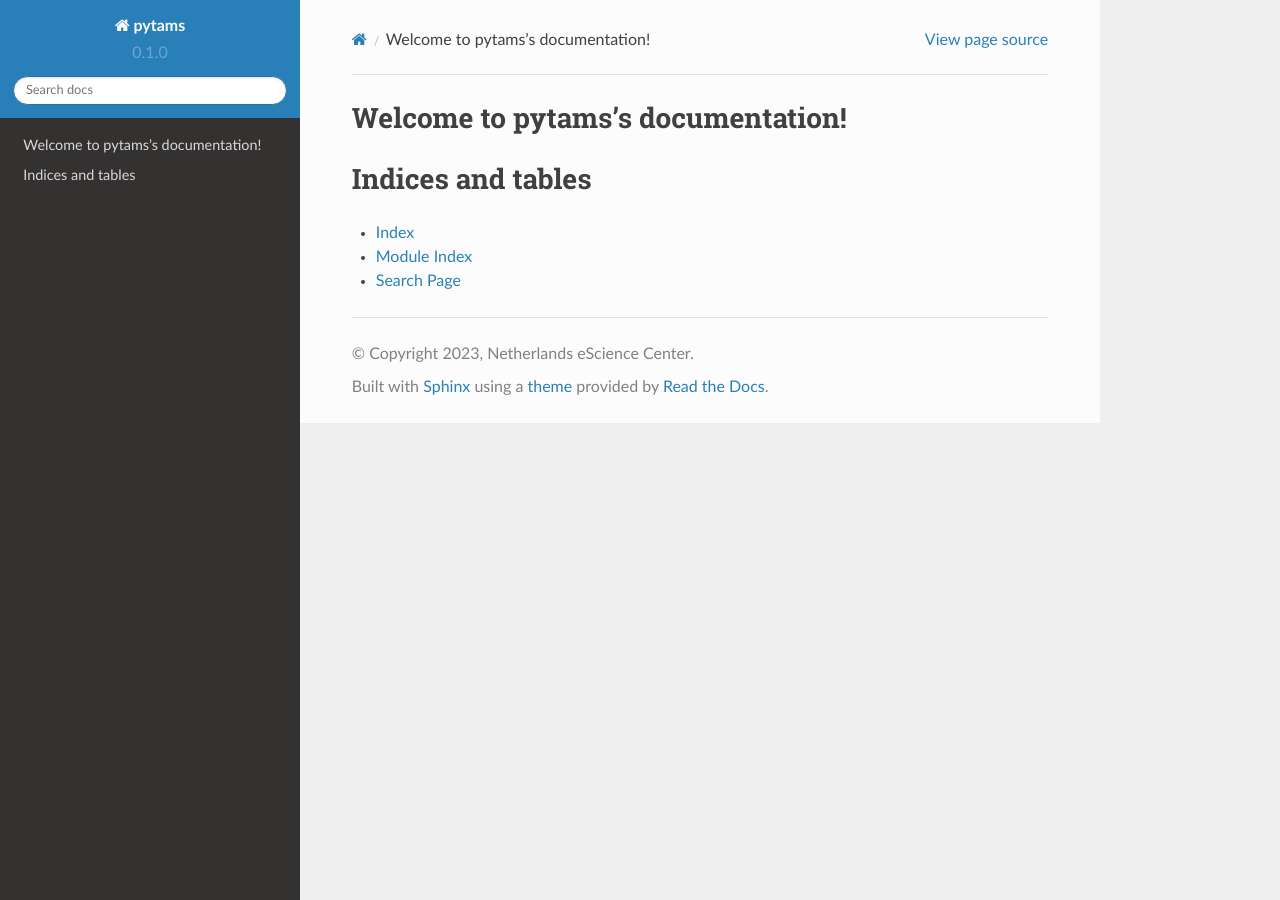
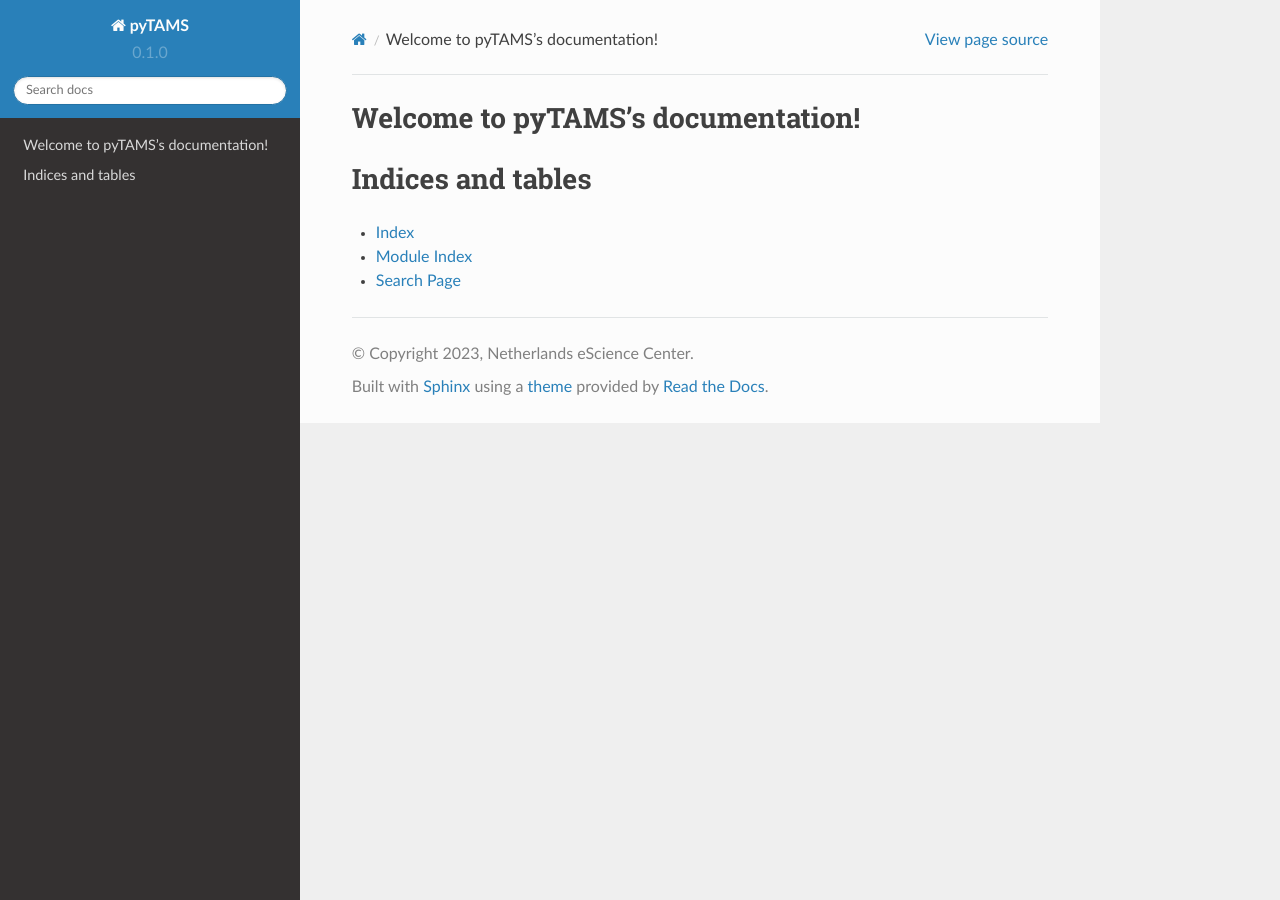
Before and after one commit to nlesc-eTAOC/pyTAMS, a Sphinx documentation site: the page built from docs/index.rst, in a window 1280 px wide. Built offline with Sphinx 7.4.7 and the Read the Docs theme 2.0.0, drawn with Linux system fonts in a browser that asks for light colours.

Commit message:
Fix more capitals.

```diff
--- a/docs/conf.py
+++ b/docs/conf.py
@@ -17,7 +17,7 @@
 
 # -- Project information -----------------------------------------------------
 
-project = u"pytams"
+project = u"pyTAMS"
 copyright = u"2023, Netherlands eScience Center"
 author = u"Lucas Esclapez"
 
--- a/docs/index.rst
+++ b/docs/index.rst
@@ -1,9 +1,9 @@
-.. pytams documentation master file, created by
+.. pyTAMS documentation master file, created by
    sphinx-quickstart on Wed May  5 22:45:36 2021.
    You can adapt this file completely to your liking, but it should at least
    contain the root `toctree` directive.
 
-Welcome to pytams's documentation!
+Welcome to pyTAMS's documentation!
 ==========================================================
 
 .. toctree::
--- a/pytams/__init__.py
+++ b/pytams/__init__.py
@@ -1,4 +1,4 @@
-"""Documentation about pytams."""
+"""Documentation about pyTAMS."""
 import logging
 
 logging.getLogger(__name__).addHandler(logging.NullHandler())
--- a/setup.cfg
+++ b/setup.cfg
@@ -23,10 +23,10 @@ keywords =
     Stochastic systems
 long_description = file: README.md
 long_description_content_type = text/markdown
-name = pytams
+name = pyTAMS
 project_urls =
-    Bug Tracker = git@github.com:nlesc-eTAOC/pytams/issues
-url = git@github.com:nlesc-eTAOC/pytams
+    Bug Tracker = git@github.com:nlesc-eTAOC/pyTAMS/issues
+url = git@github.com:nlesc-eTAOC/pyTAMS
 version = 0.0.0
 
 [options]
```
Also changed, not shown: README.dev.md (+2 -2 lines), README.md (+3 -4 lines), 3 other files.
